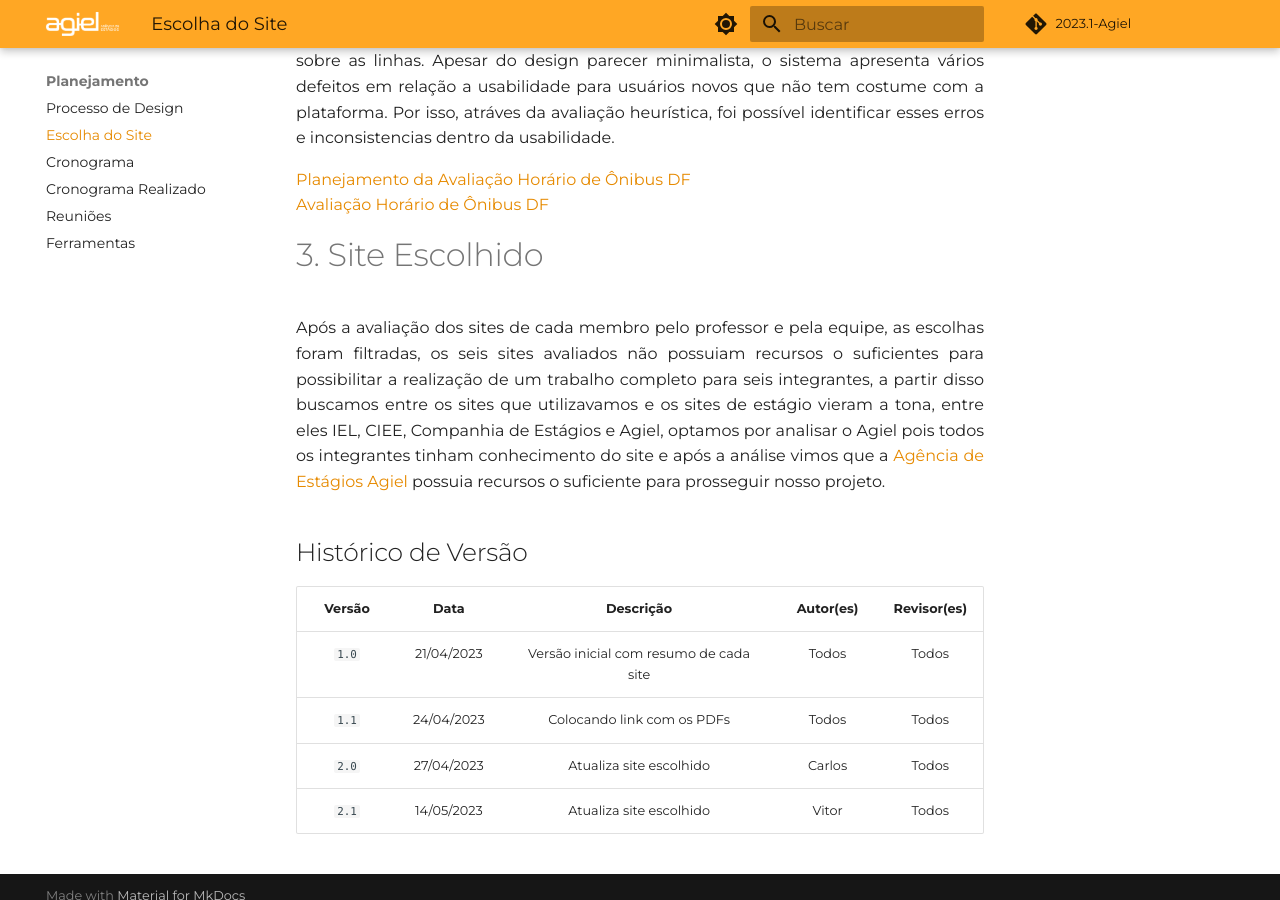
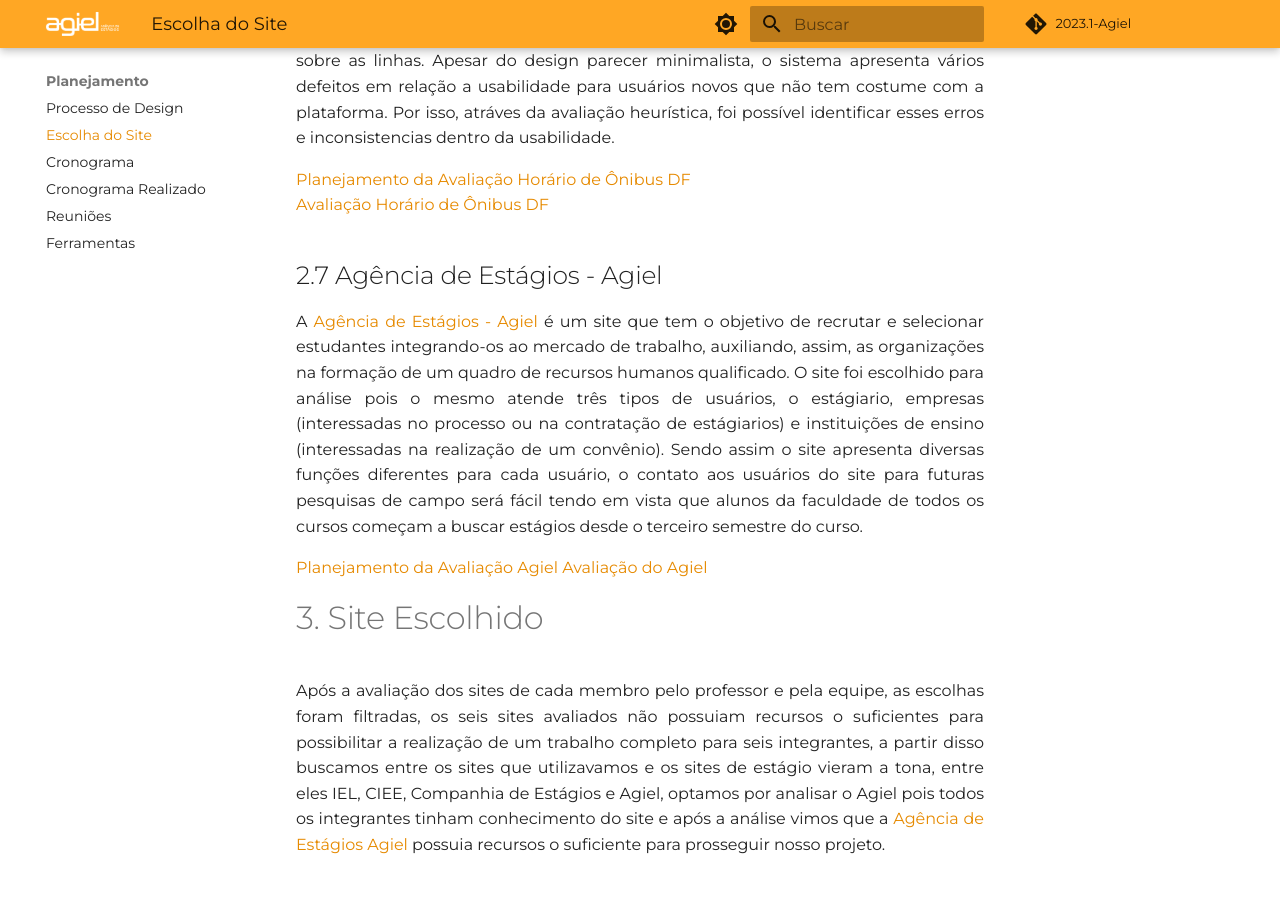
Before and after one commit to Interacao-Humano-Computador/2023.1-Agiel, an MkDocs documentation site: the page built from docs/planejamento/escolha_do_site.md, in a window 1280 px wide and 900 px high, scrolled down 2875 px. Built offline with MkDocs 1.6.1 and Material for MkDocs 9.7.7, drawn with Linux system fonts in a browser that asks for light colours; some web fonts are replaced; comment, search, counter and statistics services are not loaded.

Commit message:
docs: adicionado detalhes da escolha do site

```diff
--- a/docs/planejamento/escolha_do_site.md
+++ b/docs/planejamento/escolha_do_site.md
@@ -73,6 +73,14 @@
 <a href="https://github.com/Interacao-Humano-Computador/2023.1-Grupo07/blob/main/docs/assets/sites/AvaliacaoIndividualPlanejAvaliçãoBrunoHenriqueMoreiraCardoso.pdf">Planejamento da Avaliação Horário de Ônibus DF</a><br>
 <a href="https://github.com/Interacao-Humano-Computador/2023.1-Grupo07/blob/main/docs/assets/sites/PlojetoParteIndividualMetodoeAvaliçãoBrunoHenriqueMoreiraCardoso.pdf">Avaliação Horário de Ônibus DF</a>
 
+## 2.7 Agência de Estágios - Agiel
+<p align="justify">
+A <a href="https://www.agiel.com.br/site/">Agência de Estágios - Agiel</a> é um site que tem o objetivo de recrutar e selecionar estudantes integrando-os ao mercado de trabalho, auxiliando, assim, as organizações na formação de um quadro de recursos humanos qualificado. O site foi escolhido para análise pois o mesmo atende três tipos de usuários, o estágiario, empresas (interessadas no processo ou na contratação de estágiarios) e instituições de ensino (interessadas na realização de um convênio). Sendo assim o site apresenta diversas funções diferentes para cada usuário, o contato aos usuários do site para futuras pesquisas de campo será fácil tendo em vista que alunos da faculdade de todos os cursos começam a buscar estágios desde o terceiro semestre do curso.
+</p>
+
+<a href="https://github.com/Interacao-Humano-Computador/2023.1-Agiel/blob/main/docs/assets/sites/Planejamento_Agiel.pdf">Planejamento da Avaliação Agiel</a>
+<a href="https://github.com/Interacao-Humano-Computador/2023.1-Agiel/blob/main/docs/assets/sites/Analise_Agiel.pdf">Avaliação do Agiel</a>
+
 # 3. Site Escolhido
 <p align="justify">Após a avaliação dos sites de cada membro pelo professor e pela equipe, as escolhas foram filtradas, os seis sites avaliados não possuiam recursos o suficientes para possibilitar a realização de um trabalho completo para seis integrantes, a partir disso buscamos entre os sites que utilizavamos e os sites de estágio vieram a tona, entre eles IEL, CIEE, Companhia de Estágios e Agiel, optamos por analisar o Agiel pois todos os integrantes tinham conhecimento do site e após a análise vimos que a <a href="https://www.agiel.com.br/site/">Agência de Estágios Agiel</a> possuia recursos o suficiente para prosseguir nosso projeto.</p>
 
```
